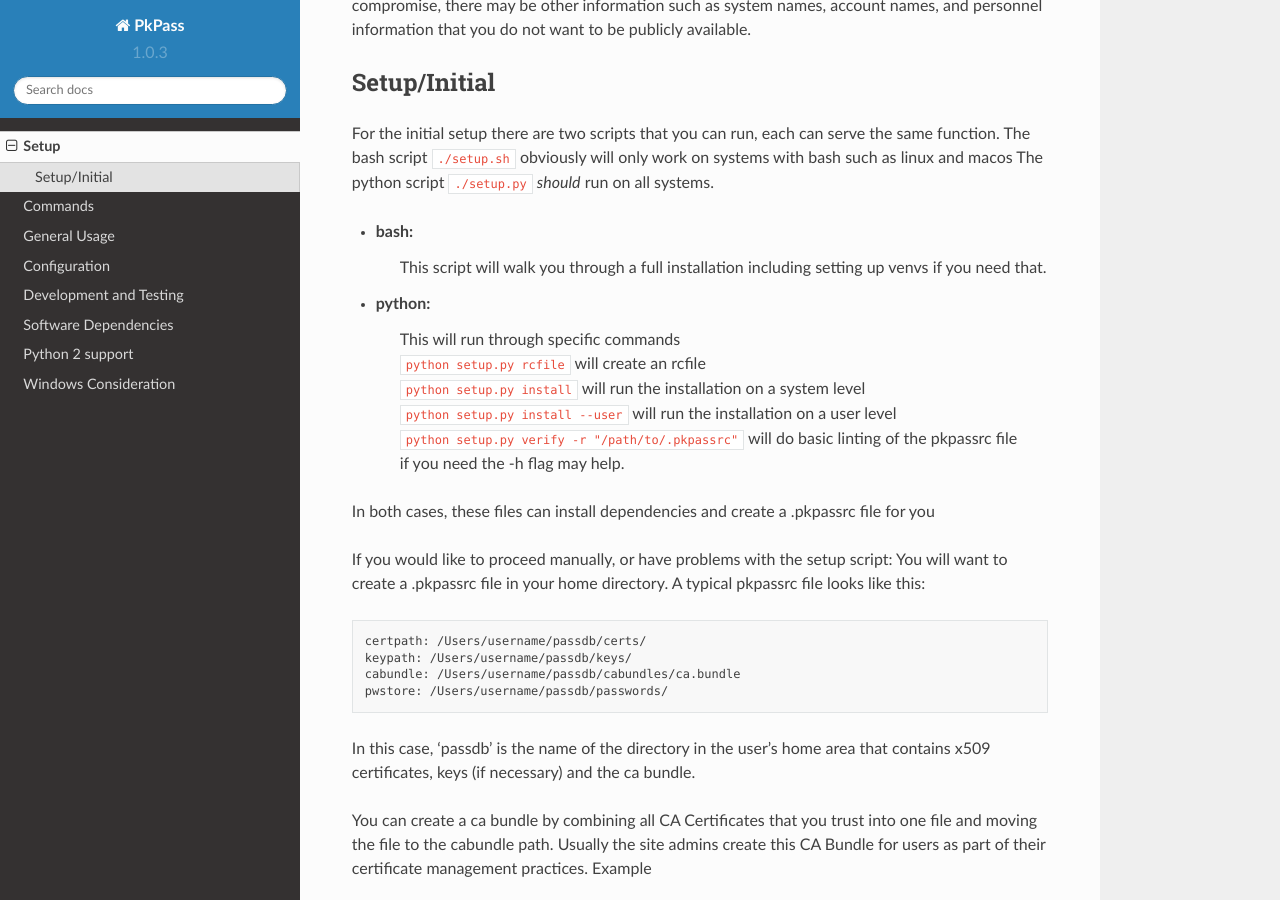
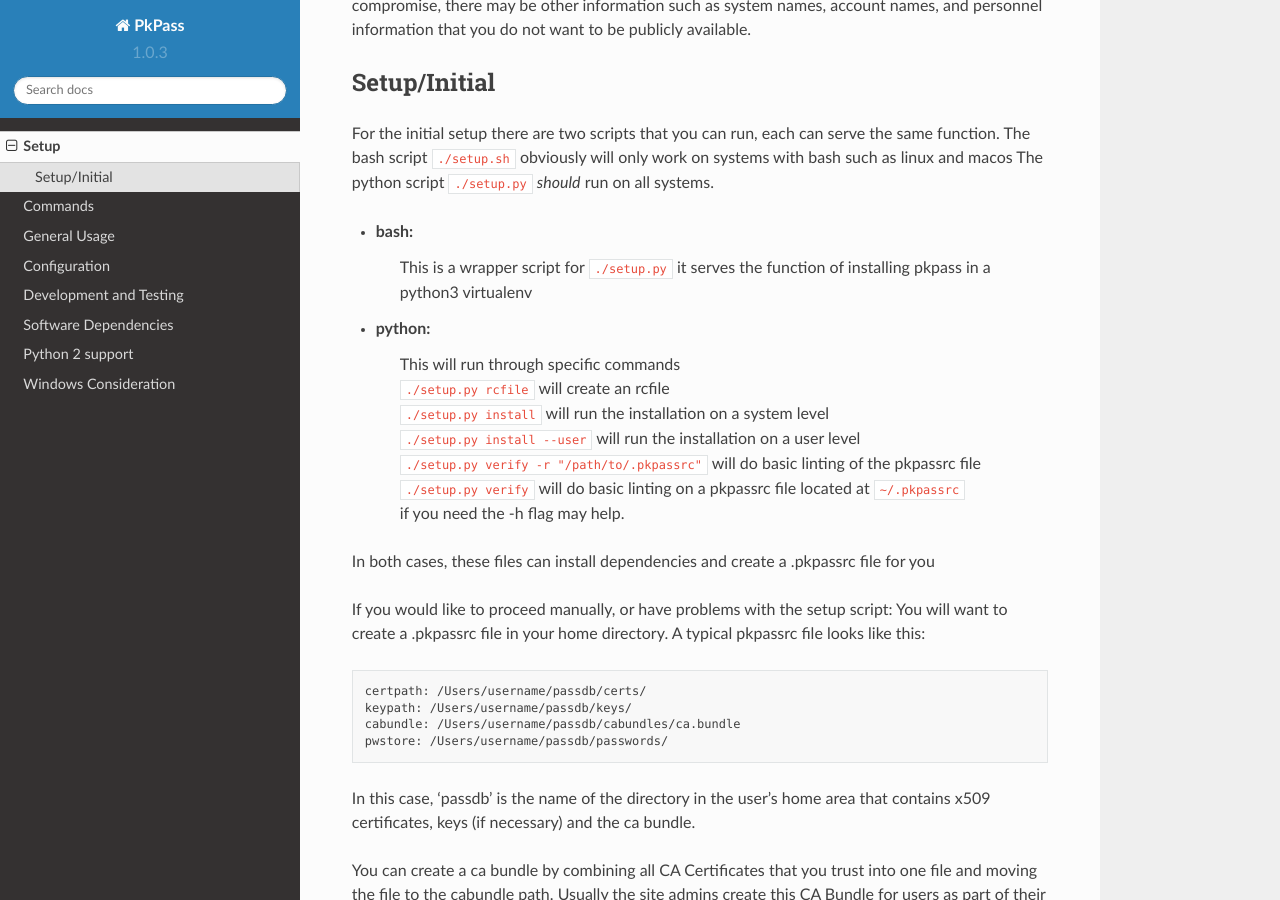
Before and after one commit to olcf/pkpass, a Sphinx documentation site: the page built from docs/source/Setup.rst, in a window 1280 px wide and 900 px high, scrolled down 318 px. Built offline with Sphinx 7.4.7 and the Read the Docs theme 2.0.0, drawn with Linux system fonts in a browser that asks for light colours.

Commit message:
updating documentation to reflect recent changes

```diff
--- a/docs/source/Development And Testing.rst
+++ b/docs/source/Development And Testing.rst
@@ -4,7 +4,7 @@
 Testing Scripts
 ---------------
 Currently there exists a shell script ``./test/pki/generatepki.sh`` that will generate certificates for a developer to use for unittests
-After running this script, you can run tox or the ``./unittest.sh`` file; note that ``./unittest.sh`` does not test multiple versions of
+After running this script, you can run tox or the ``python -m unittest discover`` note that ``python -m unittest discover`` does not test multiple versions of
 python like tox does
 
 Plugin Behavior - Connectors
--- a/docs/source/Setup.rst
+++ b/docs/source/Setup.rst
@@ -16,14 +16,15 @@
 The python script ``./setup.py`` *should* run on all systems.
 
 * bash:
-    This script will walk you through a full installation including setting up venvs if you need that.
+    This is a wrapper script for ``./setup.py`` it serves the function of installing pkpass in a python3 virtualenv
 
 * python:
     | This will run through specific commands
-    | ``python setup.py rcfile`` will create an rcfile
-    | ``python setup.py install`` will run the installation on a system level
-    | ``python setup.py install --user`` will run the installation on a user level
-    | ``python setup.py verify -r "/path/to/.pkpassrc"`` will do basic linting of the pkpassrc file
+    | ``./setup.py rcfile`` will create an rcfile
+    | ``./setup.py install`` will run the installation on a system level
+    | ``./setup.py install --user`` will run the installation on a user level
+    | ``./setup.py verify -r "/path/to/.pkpassrc"`` will do basic linting of the pkpassrc file
+    | ``./setup.py verify`` will do basic linting on a pkpassrc file located at ``~/.pkpassrc``
     | if you need the -h flag may help.
 
 In both cases, these files can install dependencies and create a .pkpassrc file for you
```
